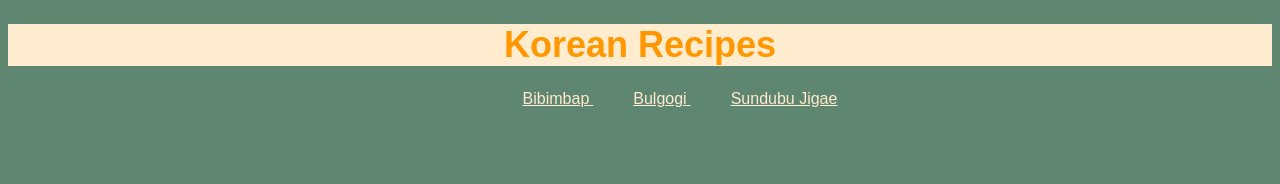
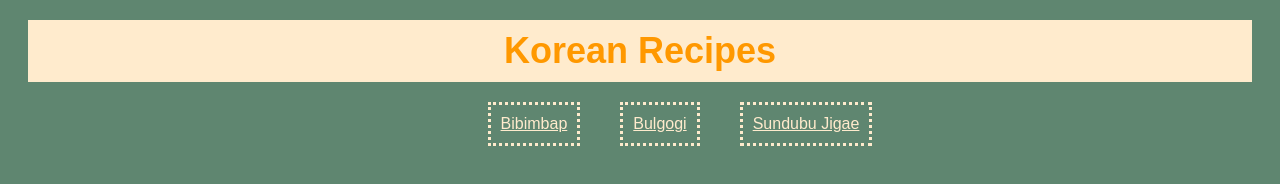
Before and after one commit to gasparjuico/odin-recipes2, a plain HTML site: page index.html in a window 1280 px wide. Drawn offline with Linux system fonts and the light colour scheme.

Commit message:
Modify CSS

```diff
--- a/styles.css
+++ b/styles.css
@@ -1,6 +1,12 @@
 * {
     background-color: #5F8670;
     color: blanchedalmond;
+}
+
+*,
+*:before,
+*:after {
+    box-sizing: border-box;
 }
 
 h1,
@@ -27,12 +33,27 @@ li {
 .title{
     font-size: 36px;
     background-color: blanchedalmond;
+    margin: 20px;
+    padding: 10px;
 }
 
 .recipes-container{
     text-align: center;
+    font-size: 0; /* Remove white space between inline elements */
 }
 
-li.recipes {
+.recipes {
     display: inline-block;
+    text-align: center;
+    border: dotted blanchedalmond;
+    padding: 10px;
 }
+
+
+
+.recipes-container li {
+    font-size: 16px; /* Reset font size for links */
+    text-decoration: none; /* Remove underline */
+    padding: 10px;
+    border: dotted blanchedalmond;
+}
```
